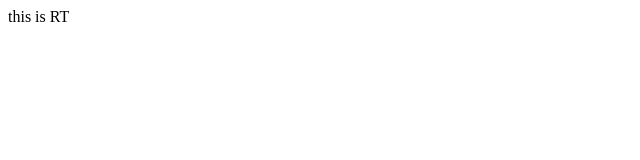
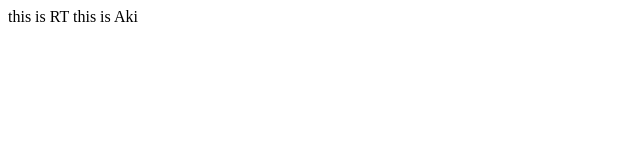
Before and after one commit to hangineer/git_practice, a plain HTML site: page test.html in a window 1280 px wide. Shown: the full height of the page, 0-640 px from the left. Drawn offline with Linux system fonts and the light colour scheme.

Commit message:
Aki's first commit

```diff
--- a/test.html
+++ b/test.html
@@ -8,5 +8,6 @@
 </head>
 <body>
   this is RT
+  this is Aki
 </body>
 </html>
```
